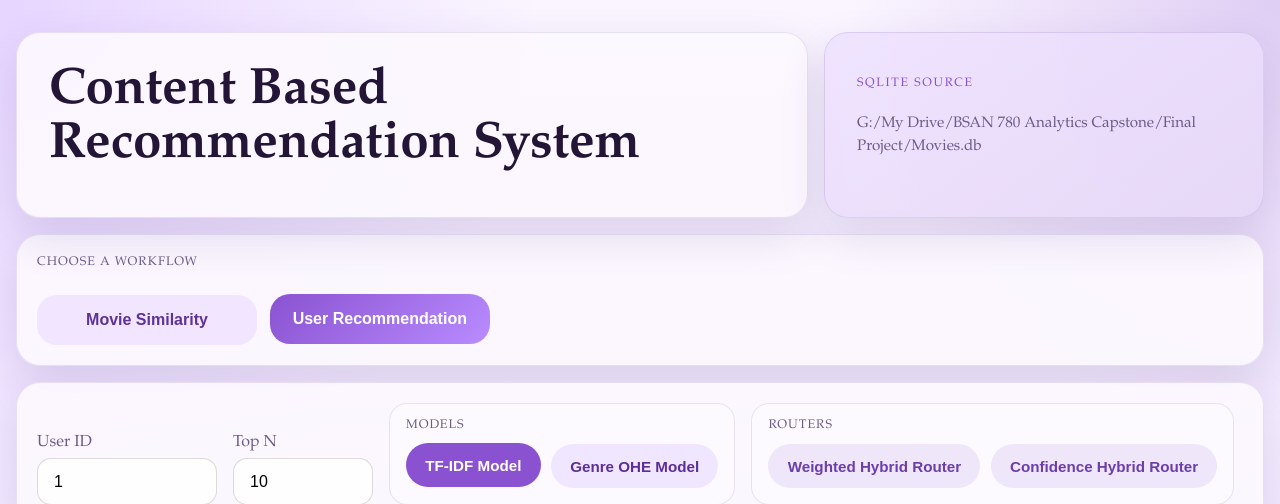
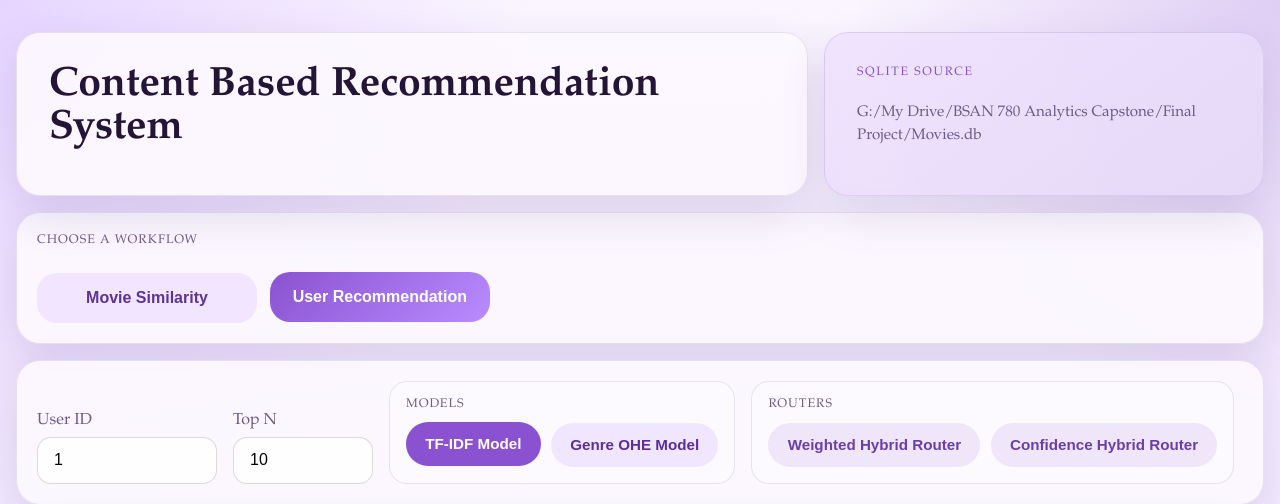
Before and after one commit to gowri-ds/MovieRecommendation, a Flask app: page / in a window 1280 px wide. Shown: the top 504 px of the page. Run offline with Flask 3, Linux system fonts and the light colour scheme; data that the repository does not hold is empty.

Commit message:
Tighten explorer heading layout
Reduce the main UI heading size so the content based recommendation system title fits more comfortably on a single line.

```diff
--- a/static/styles.css
+++ b/static/styles.css
@@ -76,7 +76,7 @@ h2 {
 }
 
 h1 {
-    font-size: clamp(2rem, 4vw, 3.35rem);
+    font-size: clamp(1.7rem, 3.2vw, 2.7rem);
     margin-bottom: 0.75rem;
 }
 
```
